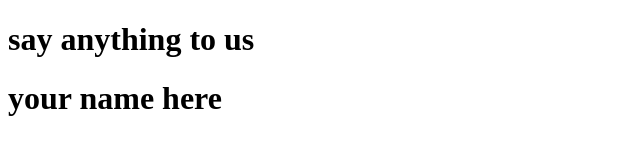
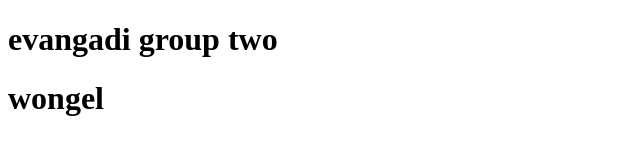
Before and after one commit to ei-bro/jan-g-2, a plain HTML site: page index.html in a window 1280 px wide. Shown: the whole page, without its empty margins (0-640 px from the left). Drawn offline with Linux system fonts and the light colour scheme.

```diff
--- a/index.html
+++ b/index.html
@@ -1,19 +1,15 @@
 <!DOCTYPE html>
 <html lang="en">
+  <head>
+    <meta charset="UTF-8" />
+    <meta http-equiv="X-UA-Compatible" content="IE=edge" />
+    <meta name="viewport" content="width=device-width, initial-scale=1.0" />
+    <title>Document</title>
+  </head>
 
-<head>
-    <meta charset="UTF-8">
-    <meta http-equiv="X-UA-Compatible" content="IE=edge">
-    <meta name="viewport" content="width=device-width, initial-scale=1.0">
-    <title>Document</title>
-</head>
+  <body>
+    <h1>evangadi group two</h1>
 
-<body>
-
-    <h1>say anything to us</h1>
-
-    <h1>your name here</h1>
-
-</body>
-
+    <h1>wongel</h1>
+  </body>
 </html>
--- a/style.css
+++ b/style.css
@@ -6,3 +6,6 @@ body {
 
 }
  */
+body {
+  background-color: lightblue;
+}
```
